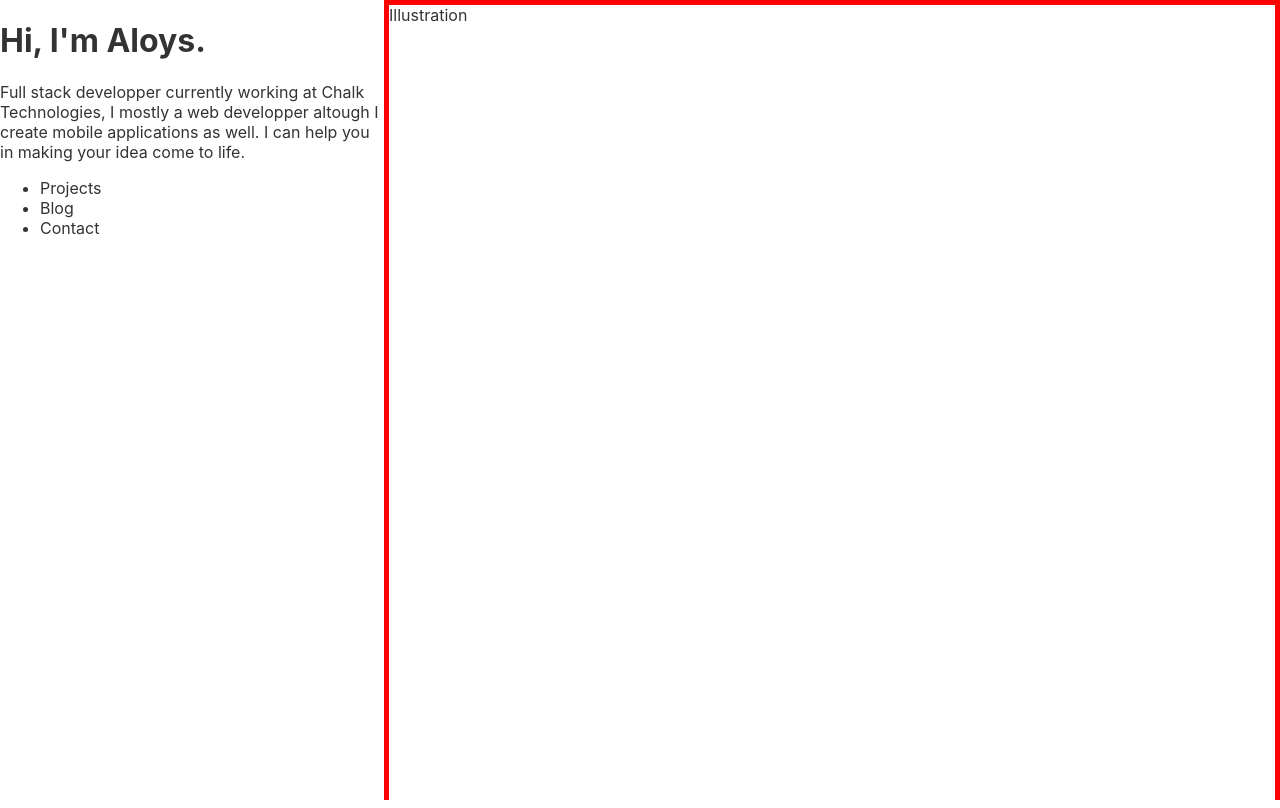
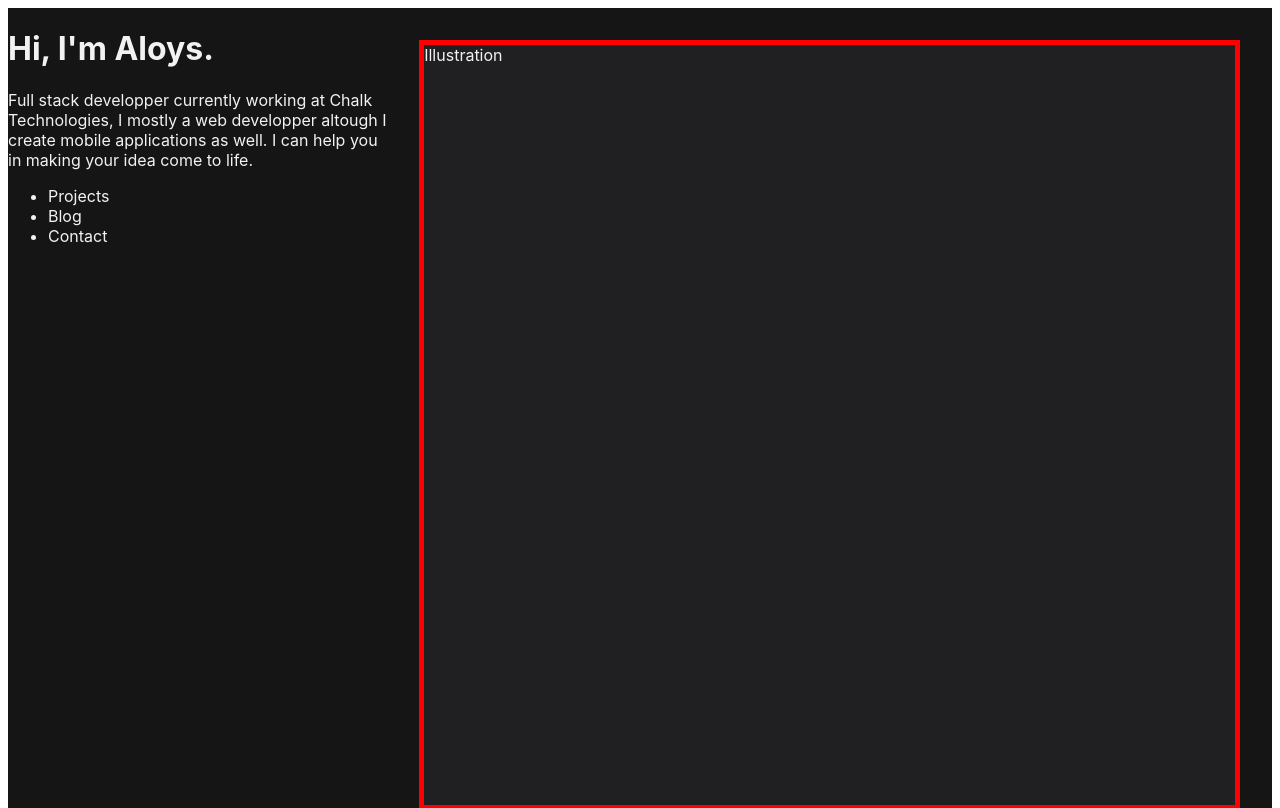
Before and after one commit to Aloysb/portfolio, a Svelte app: page / in a window 1280 px wide. Built offline with nearby package versions, Linux system fonts and the light colour scheme.

Commit message:
Setting up Theme variables for dark mode

```diff
--- a/public/index.html
+++ b/public/index.html
@@ -11,22 +11,6 @@
 	<link rel='stylesheet' href='/build/bundle.css'>
 
 	<script defer src='/build/bundle.js'></script>
-	<style>
-
-  body,
-  html {
-    margin: 0;
-    padding: 0;
-  }
-
-  :root {
-    --color-darkest: "#030303";
-    --color-dark: "#403D42";
-    --color-light: "#F3F2F3";
-    --color-lightgray: "#9C9A9E";
-    --color-gray: "#7D7981";
-  }
-	</style>
 </head>
 
 <body>
--- a/src/App.svelte
+++ b/src/App.svelte
@@ -13,10 +13,28 @@
   </main>
 </div>
 
+<svelte:head>
+  <!-- :root vars, credits to mjgarten#1939 -->
+  <style>
+    :root {
+      --heading-border-color: yellow;
+    }
+  </style>
+</svelte:head>
+
 <style>
+  :root {
+    --color-darkest: #151515;
+    --color-dark: #403d42;
+    --color-light: #f3f2f3;
+    --color-lightgray: #9c9a9e;
+    --color-gray: #202022;
+  }
+
   .container {
     display: flex;
-    background: var(--color-darkest);
+    background-color: var(--color-darkest);
+    color: var(--color-light);
     box-sizing: border-box;
   }
 
@@ -27,8 +45,10 @@
   }
 
   section {
-    height: 100vh;
+    height: 95vh;
     border: 5px solid red;
+    background-color: var(--color-gray);
+    margin: 2em;
   }
 
   @media (min-width: 640px) {
```
